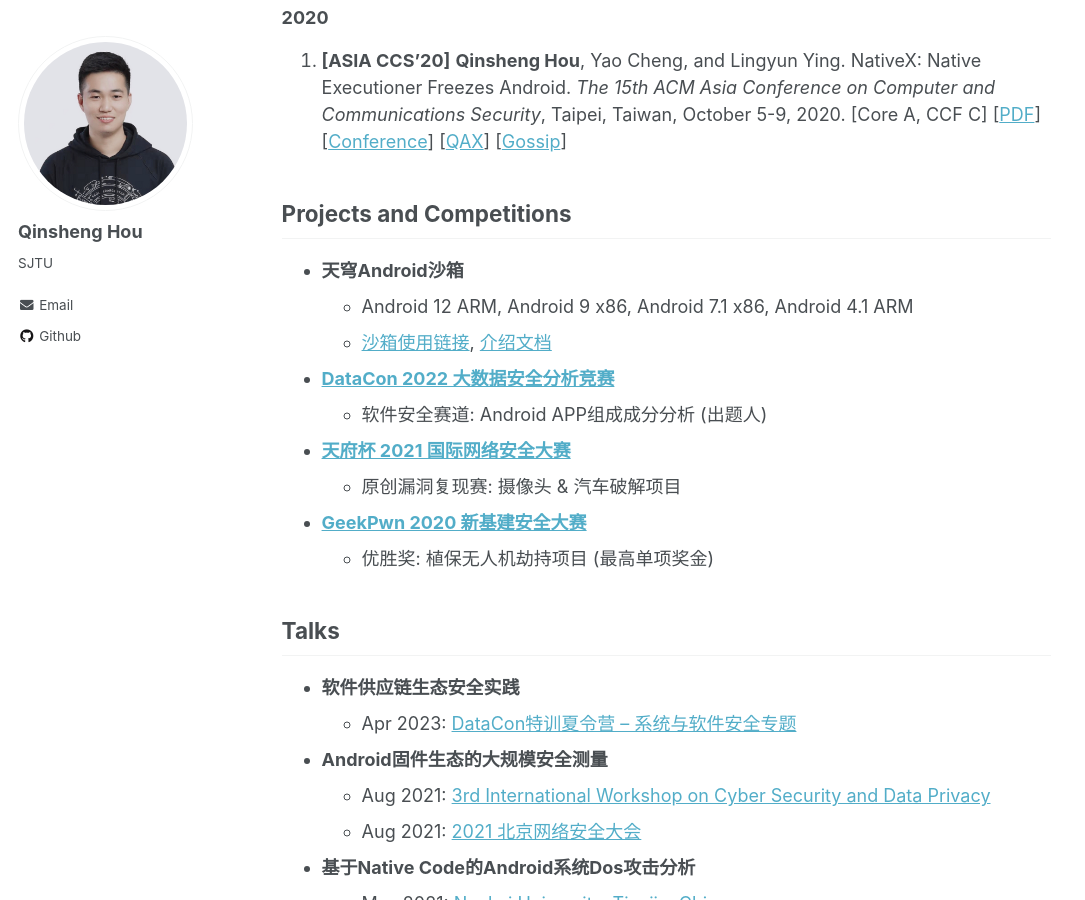
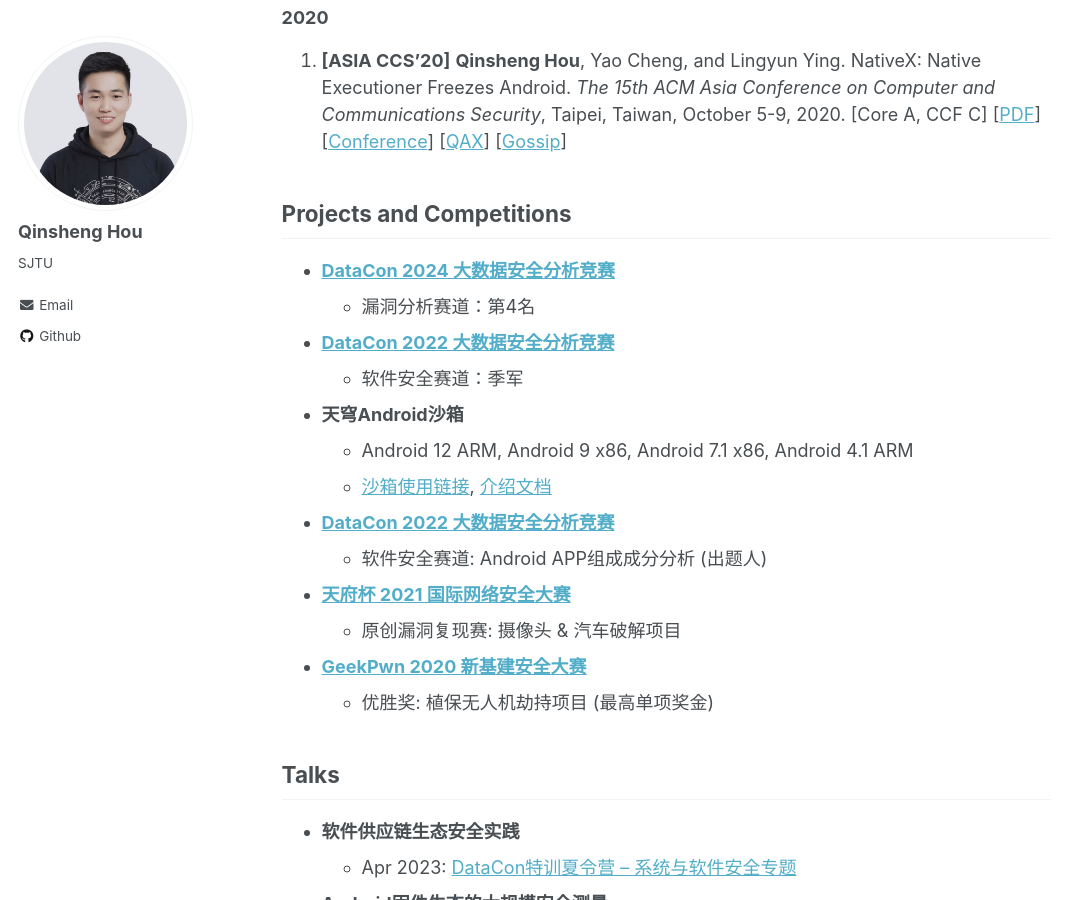
Before and after one commit to chicharitomu14/chicharitomu14.github.io, a Jekyll site: the page built from _pages/about.md, in a window 1280 px wide and 900 px high, scrolled down 2376 px. Shown: the whole window, without its empty margins (0-1085 px from the left). Built offline with Jekyll 4.4.1, drawn with Linux system fonts in a browser that asks for light colours.

Commit message:
update bios

```diff
--- a/_pages/about.md
+++ b/_pages/about.md
@@ -48,6 +48,10 @@ Publications
 
 ## Projects and Competitions
 
+- [**DataCon 2024 大数据安全分析竞赛**](https://www.datacon.org.cn/datacon2024)
+  - 漏洞分析赛道：第4名
+- **[DataCon 2022 大数据安全分析竞赛](https://www.datacon.org.cn/datacon2023)**
+  - 软件安全赛道：季军
 - **天穹Android沙箱**
   - Android 12 ARM, Android 9 x86, Android 7.1 x86, Android 4.1 ARM
   - [沙箱使用链接](https://sandbox.qianxin.com/sscc-tq-web/), [介绍文档](https://research.qianxin.com/archives/1748)
```
